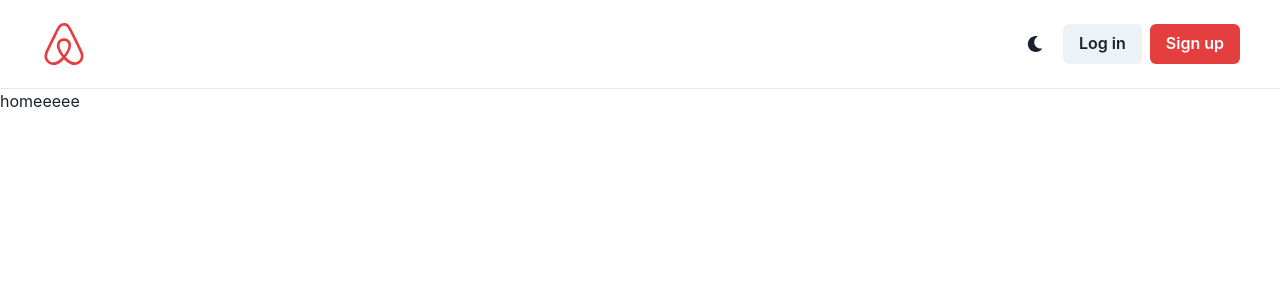
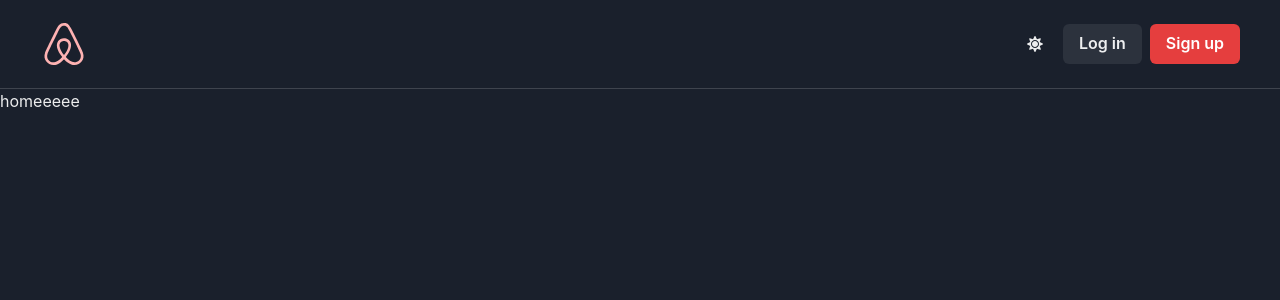
Before and after one commit to Samarinda-Kim/05_airbnb-clone-frontend, a React (Create React App) app: page / in a window 1280 px wide. Shown: the top 300 px of the page. Built offline with nearby package versions, Linux system fonts and the light colour scheme.

Commit message:
#18.3 Dark Mode

```diff
--- a/src/components/Header.tsx
+++ b/src/components/Header.tsx
@@ -1,11 +1,15 @@
+import { FaAirbnb, FaMoon, FaSun } from 'react-icons/fa'
 import {
   Box,
   Button,
   HStack,
   IconButton,
+  LightMode,
+  useColorMode,
+  useColorModeValue,
   useDisclosure,
 } from '@chakra-ui/react'
-import { FaAirbnb, FaMoon } from 'react-icons/fa'
+import { Link } from 'react-router-dom'
 import LoginModal from './LoginModal'
 import SignUpModal from './SignUpModal'
 
@@ -15,6 +19,9 @@
     onClose: onLoginClose,
     onOpen: onLoginOpen,
   } = useDisclosure()
+  const { toggleColorMode } = useColorMode()
+  const logoColor = useColorModeValue('red.500', 'red.200')
+  const Icon = useColorModeValue(FaMoon, FaSun)
   const {
     isOpen: isSignUpOpen,
     onClose: onSignUpClose,
@@ -27,19 +34,24 @@
       px={10}
       borderBottomWidth={1}
     >
-      <Box color="red.500">
-        <FaAirbnb size={'48'} />
+      <Box color={logoColor}>
+        <Link to={'/'}>
+          <FaAirbnb size={'48'} />
+        </Link>
       </Box>
       <HStack spacing={2}>
         <IconButton
+          onClick={toggleColorMode}
           variant="ghost"
           aria-label="Toggle dark mode"
-          icon={<FaMoon />}
+          icon={<Icon />}
         />
         <Button onClick={onLoginOpen}>Log in</Button>
-        <Button onClick={onSignUpOpen} colorScheme={'red'}>
-          Sign up
-        </Button>
+        <LightMode>
+          <Button onClick={onSignUpOpen} colorScheme={'red'}>
+            Sign up
+          </Button>
+        </LightMode>
       </HStack>
       <LoginModal isOpen={isLoginOpen} onClose={onLoginClose} />
       <SignUpModal isOpen={isSignUpOpen} onClose={onSignUpClose} />
--- a/src/index.tsx
+++ b/src/index.tsx
@@ -1,13 +1,15 @@
-import { ChakraProvider } from '@chakra-ui/react'
+import { ChakraProvider, ColorModeScript } from '@chakra-ui/react'
 import React from 'react'
 import ReactDOM from 'react-dom/client'
 import { RouterProvider } from 'react-router-dom'
 import router from './router'
+import theme from './theme'
 
 const root = ReactDOM.createRoot(document.getElementById('root') as HTMLElement)
 root.render(
   <React.StrictMode>
-    <ChakraProvider>
+    <ChakraProvider theme={theme}>
+      <ColorModeScript initialColorMode={theme.config.initialColorMode} />
       <RouterProvider router={router} />
     </ChakraProvider>
   </React.StrictMode>,
--- /dev/null
+++ b/src/theme.ts
@@ -0,0 +1,11 @@
+import { extendTheme, type ThemeConfig } from "@chakra-ui/react";
+
+
+const config: ThemeConfig = {
+    initialColorMode: "dark",
+    useSystemColorMode: false,
+};
+
+const theme = extendTheme({ config });
+
+export default theme;
```
